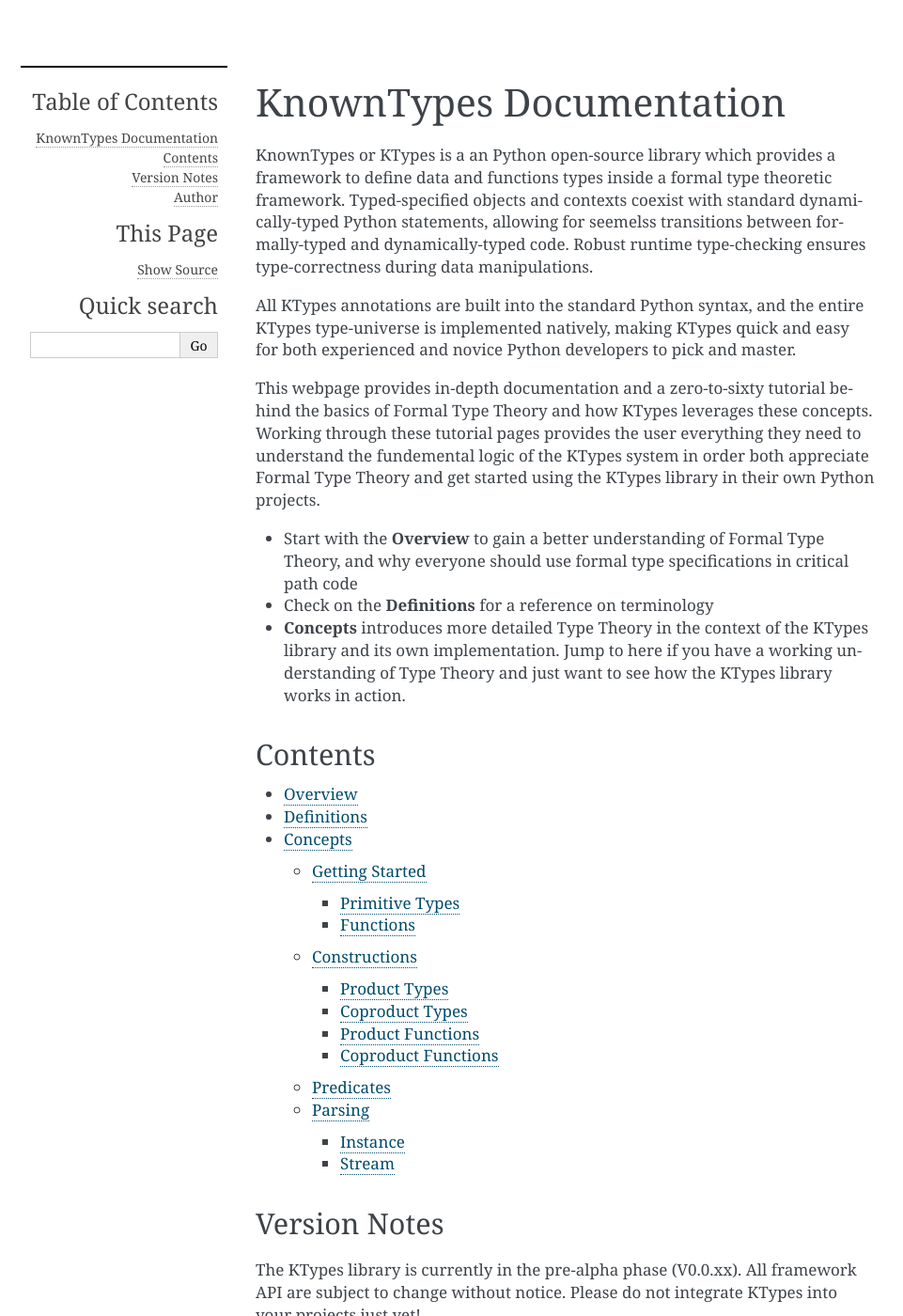
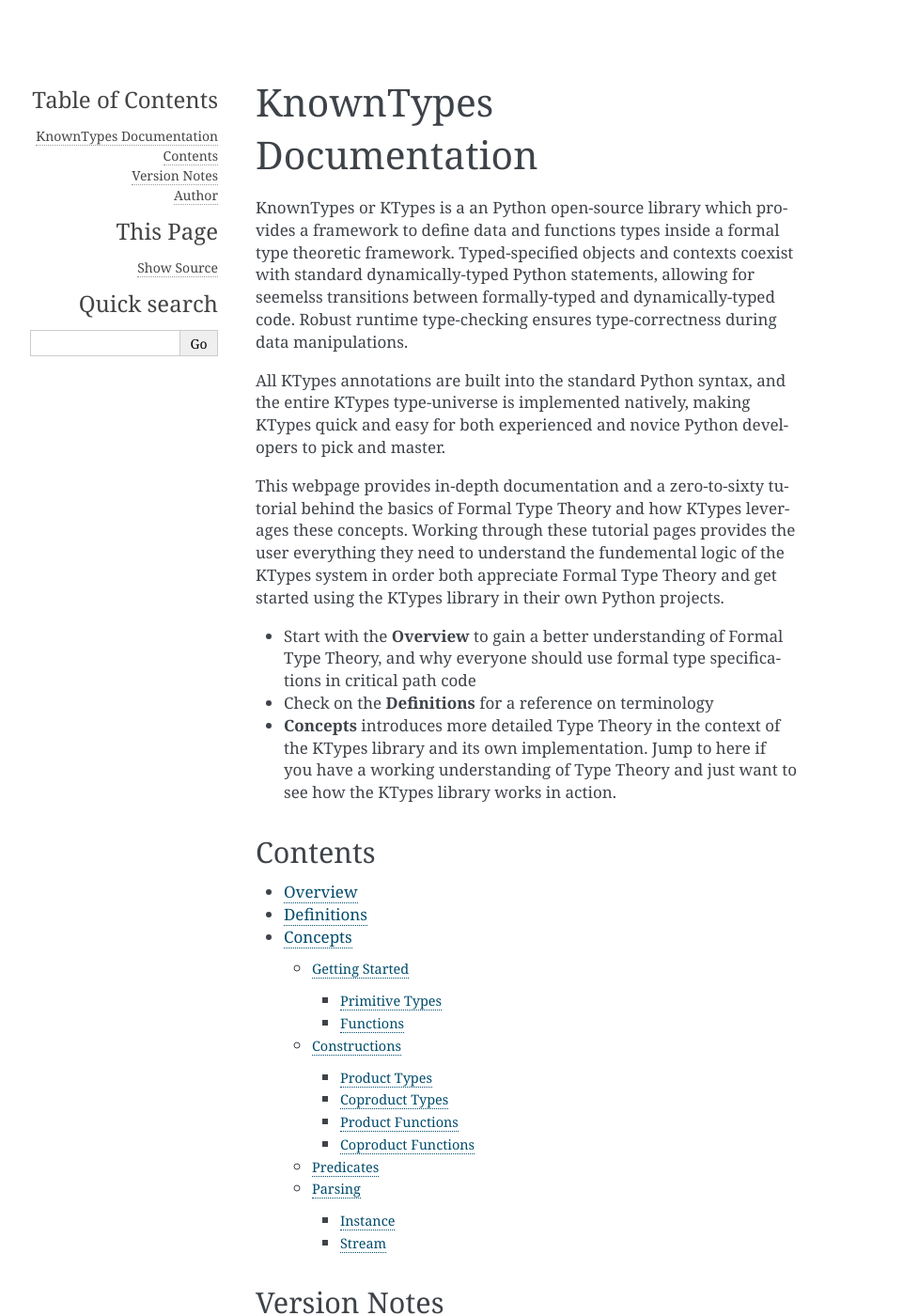
Before and after one commit to ktvng/ktypes, a Sphinx documentation site: the page built from docs/source/index.rst, in a window 1280 px wide and 1400 px high. Shown: the whole window at 94% size, without its empty margins (148-1109 px from the left). Built offline with Sphinx 7.4.7, drawn with Linux system fonts in a browser that asks for light colours.

Commit message:
update style

```diff
--- a/docs/source/_static/doc_style.css
+++ b/docs/source/_static/doc_style.css
@@ -2,20 +2,23 @@
     overflow-y: scroll;
 }
 
-body {
-    font-family: Georgia, 'Times New Roman', Times, serif;
+div.body{
+    margin-top: 10px;
+    width: 80%;
 }
 
-div.body{
-    margin-top: 10px;
+div.sphinxsidebarwrapper p.blurb {
+    font-style: italic;
+    margin-top: 45px;
 }
 
-div.body h1, div.body h2, div.body h3, div.body h4, div.body h5, div.body h6 {
-    font-family: Georgia, 'Times New Roman', Times, serif;
+ul, ol {
+    margin: 10px 0 0px 30px;
+    padding: 0;
 }
 
-div.sphinxsidebar h3, div.sphinxsidebar h4 {
-    font-family: Georgia, 'Times New Roman', Times, serif;
+a.reference {
+    line-height: 0px;
 }
 
 div.document {
@@ -29,32 +32,53 @@
 div.sphinxsidebarwrapper h1.logo {
     text-align: right;
     margin-bottom: 5px;
+    border-top: solid;
+    border-top-width: 3px;
+    border-color: #3E4349;
+    padding-top: 5px;
+    width: 150px;
+    float: right;
+    font-size: 26px;
 }
 
 div.sphinxsidebar {
     width: 220px;
     font-size: 14px;
     line-height: 1.5;
-    border-top-style: solid;
-    border-top-width: 2px;
 }
 
 div.sphinxsidebar ul{
-    color: white;
     list-style-type: none;
 }
 
+div.sphinxsidebar ul ul {
+    list-style-type: inherit;
+}
+
 div.sphinxsidebar ul li.toctree-l1 > a {
+    list-style-type: none;
     font-size: 160%;
-    line-height: 160%;
+    line-height: 170%;
 }
 
 div.sphinxsidebar ul li.toctree-l2 > a {
-    font-size: 110%;
+    font-size: 120%;
     line-height: 130%;
 }
 
+div.sphinxsidebar ul li.toctree-l2 {
+    margin-top: 5px;
+}
+
 div.sphinxsidebar ul li.toctree-l3 > a {
-    font-size: 80%;
-    line-height: 110%;
+    font-size: 90%;
+    line-height: 80%;
 }
+
+div.toctree-wrapper.compound ul li.toctree-l2 > a {
+    font-size: 85%;
+}
+
+div.toctree-wrapper.compound ul li.toctree-l3 > a {
+    font-size: 85%;
+}
--- a/docs/source/conf.py
+++ b/docs/source/conf.py
@@ -87,6 +87,8 @@
 html_theme_options = {
     "description": "Type-theoretic Data Annotations",
     "fixed_sidebar": True,
+    "font_family": "Georgia, serif",
+    "head_font_family": "Georgia, serif"
 }
 
 # Add any paths that contain custom static files (such as style sheets) here,
```
